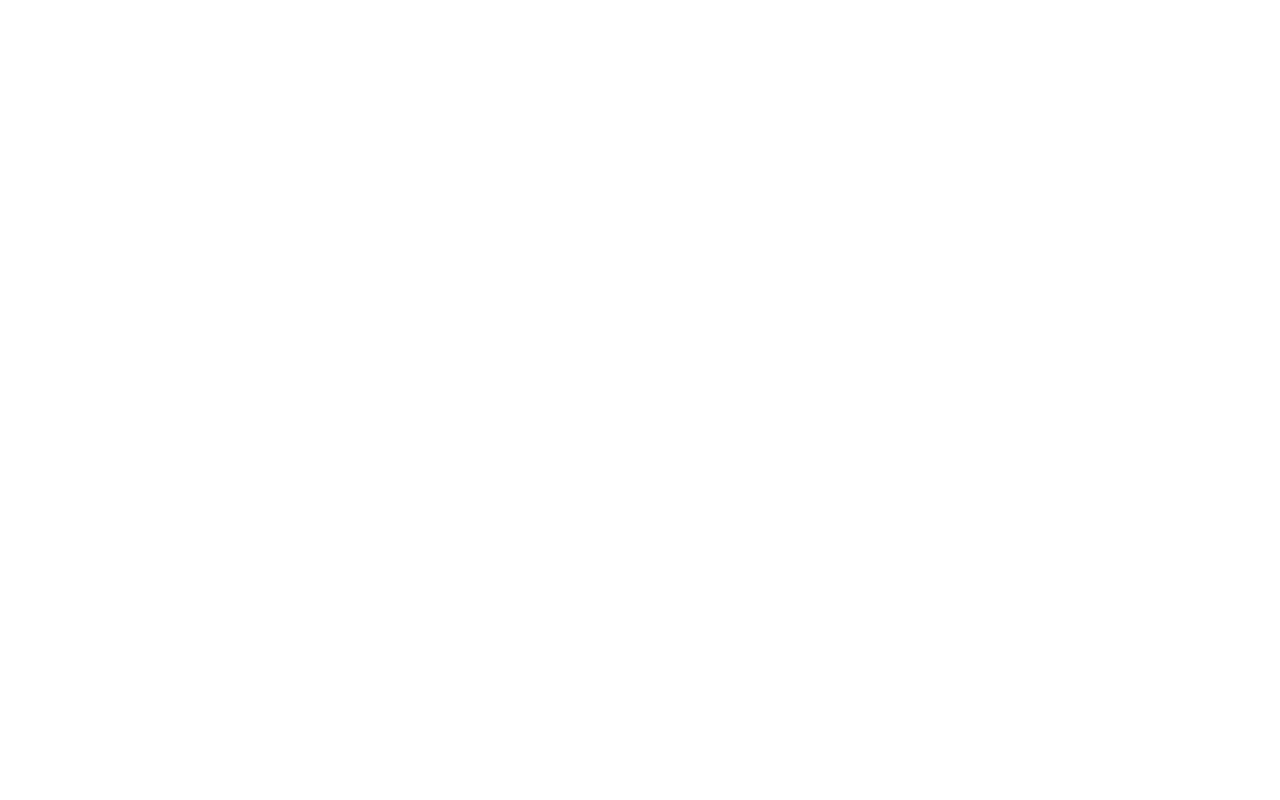
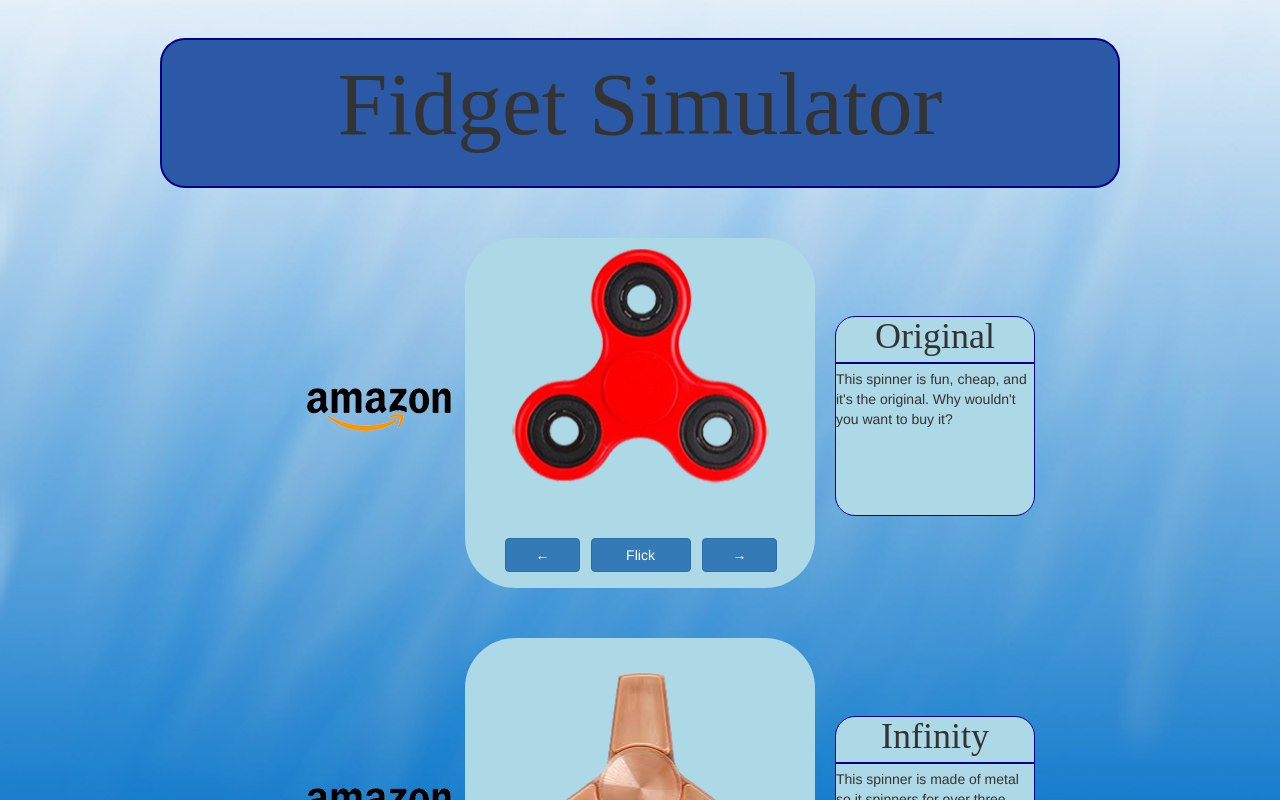
Before and after one commit to Fidget-Simulator/fidget, a plain HTML site: page index.html in a window 1280 px wide. Drawn offline with nearby package versions, Linux system fonts and the light colour scheme; a web font is replaced by a local one.

Commit message:
Update index.html

```diff
--- a/index.html
+++ b/index.html
@@ -6,7 +6,7 @@
 	<title>Fidget Simulator</title>
 </head>
 <body>
-<div id='background' style='display:none;'>
+<div id='background'>
 	<div id='header'><h1 id='title'>Fidget Simulator</h1></div>
 
 
```
